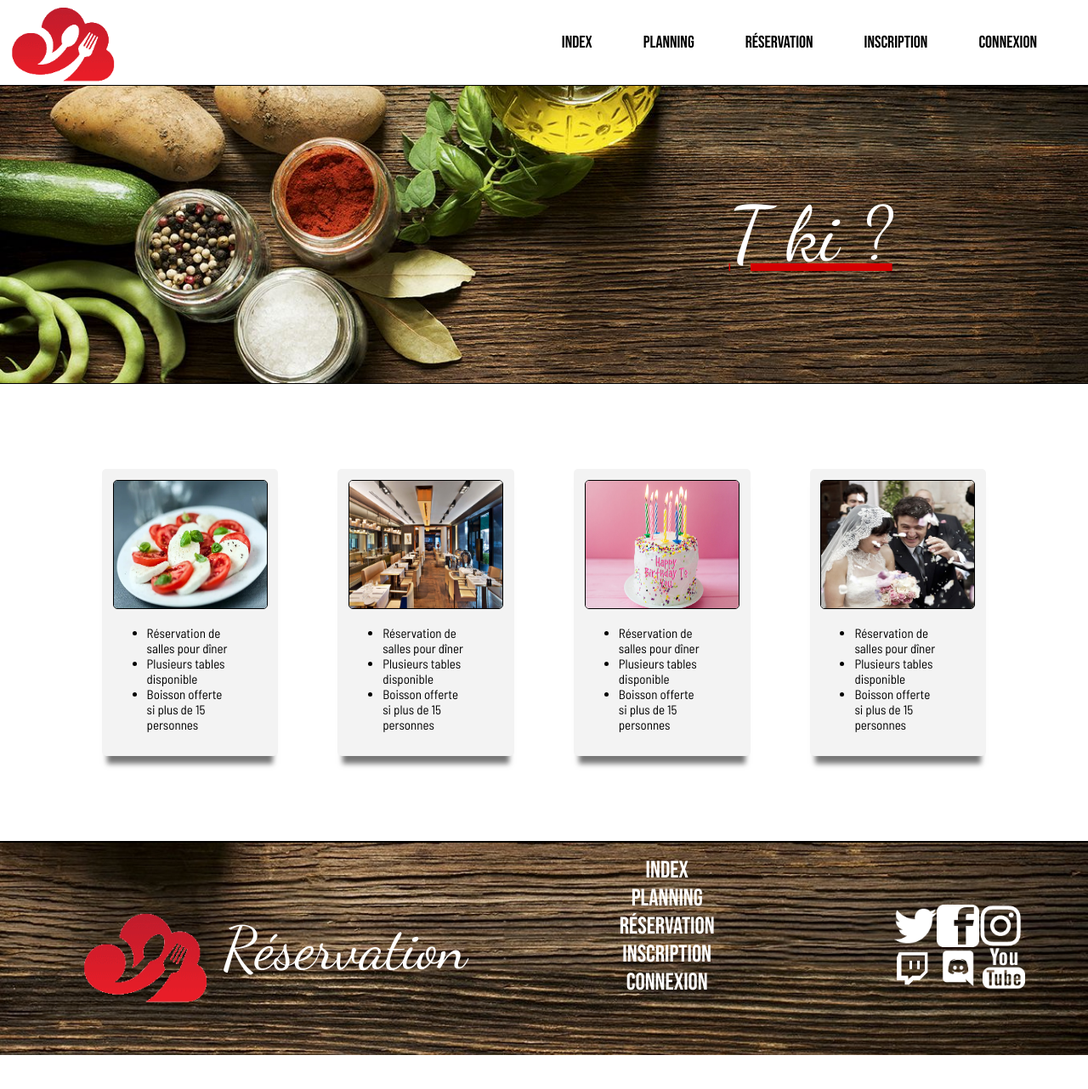
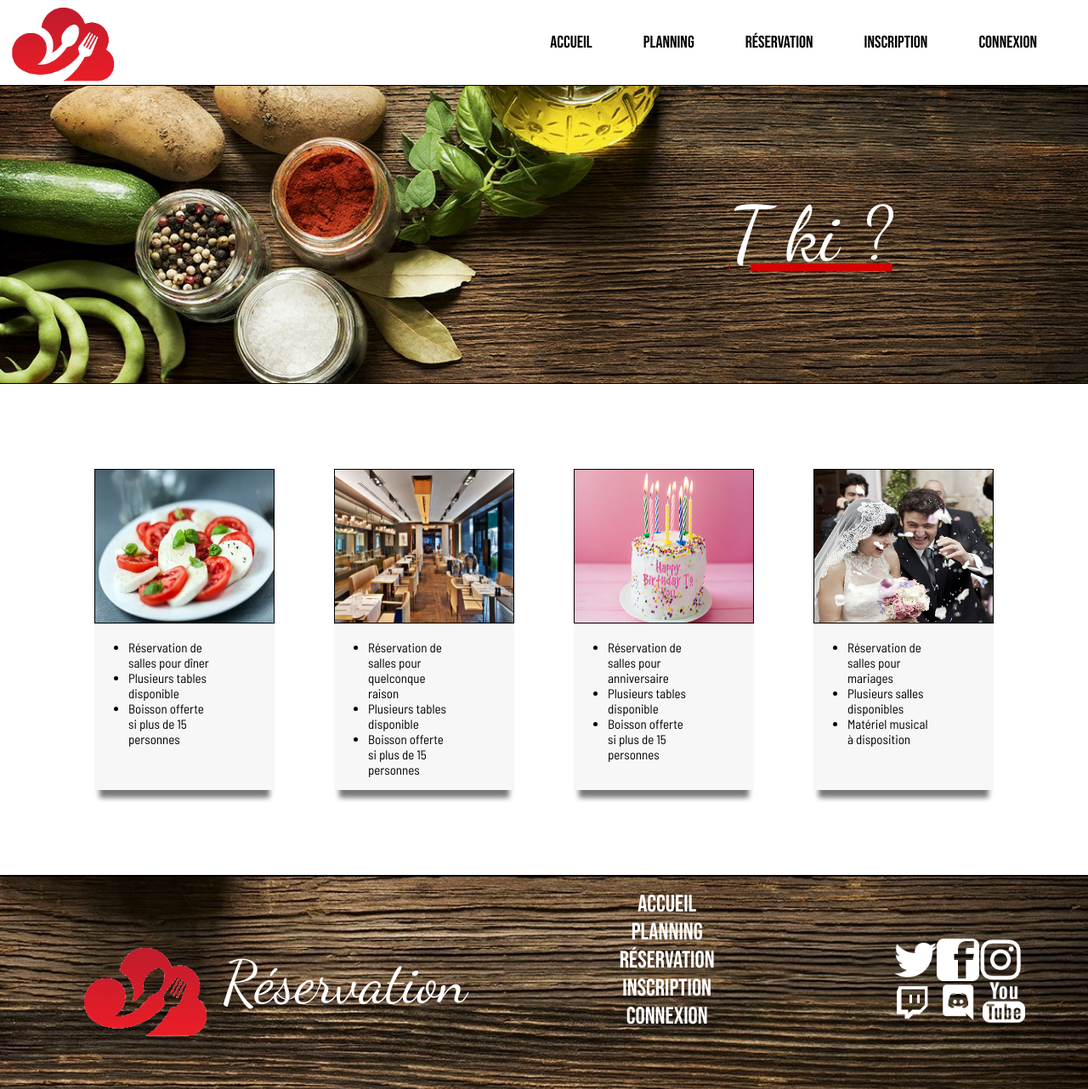
Before and after one commit to paul-le/reservation-salles, a PHP site: page / in a window 1280 px wide. Shown: the whole page at 85% size. Before the commit the page ends 1242 px from the top, so only its background shows below. Run offline with PHP 8.4, Linux system fonts and the light colour scheme.

Commit message:
Suite du projet

```diff
--- /dev/null
+++ b/footer.php
@@ -0,0 +1,35 @@
+<footer>
+            <section>
+                <article id="footerimglogo">
+                    <img src="images/logoreservationtrue.png">
+                    <span id="titrefooterlogo">Réservation</span>
+                </article>
+            </section>
+            <section>
+                <article>
+                    <ul>
+                        <li class="lifooter"><a href="index.php"> ACCUEIL </a></li>
+                        <li class="lifooter"><a href="planning.php"> PLANNING </a></li>
+                        <li class="lifooter"><a href="reservation.php"> RÉSERVATION </a></li>
+
+                        <?php if(!isset($_SESSION['login'])){?>
+                        <li class="lifooter"><a href="inscription.php"> INSCRIPTION </a></li>
+                        <li class="lifooter"><a href="connexion.php"> CONNEXION </a></li>
+                        <?php } if (isset($_SESSION['login'])){ ?>
+                        <li class="lifooter"><a href="profil.php"> PROFIL </a></li> <?php }?>
+                    </ul>
+                </article>
+            </section>
+            <section id="socialfootersection">
+                <article id="socialfooter">
+                    <img src="images/twitter.png">
+                    <img src="images/facebook.png">
+                    <img src="images/insta.png">
+                </article>
+                <article id="socialfooter2">
+                    <img src="images/twitch.png">
+                    <img src="images/discord.png">
+                    <img src="images/youtube.png">
+                </article>
+            </section>
+        </footer>
--- /dev/null
+++ b/header.php
@@ -0,0 +1,23 @@
+<header>
+            <nav>
+                <section id="menuflexing">
+                    <img id="logoheader" src="images/logoreservationtrue.png">
+                    <ul id="headerflex">
+                        <li class="liheader"><a href="index.php"> ACCUEIL </a></li>
+                        <li class="liheader"><a href="planning.php"> PLANNING </a></li>
+                        <li class="liheader"><a href="reservation.php"> RÉSERVATION </a></li>
+                        <?php if(!isset($_SESSION['login'])){?>
+                        <li class="liheader"><a href="inscription.php"> INSCRIPTION </a></li>
+                        <li class="liheader"><a href="connexion.php"> CONNEXION </a></li>
+                        <?php } if(isset($_SESSION['login'])){?>
+                        <li class="liheader"><a href="profil.php"> PROFIL </a></li>             <li class="liheader"><a href="logout.php"><img id="imglogout" src="images/deconnexion.png"></a></li>
+                        <?php }?>
+                    </ul>
+                </section>
+                <section id="bottomheaderbg">
+                    <section>
+                    <?php if(isset($_SESSION['login'])){echo "<span class=\"bienvenue\"> Bienvenue ".$_SESSION['login']."</span>";}else{echo "<span class=\"bienvenue\">T ki ?</span>";}?>
+                    </section>
+                </section>
+            </nav>
+        <header>
--- a/index.php
+++ b/index.php
@@ -9,29 +9,7 @@
         <link rel="stylesheet" href="style.css">
     </head>
     <body>
-        <header>
-            <nav>
-                <section id="menuflexing">
-                    <img id="logoheader" src="images/logoreservationtrue.png">
-                    <ul id="headerflex">
-                        <li class="liheader"><a href="index.php"> INDEX </a></li>
-                        <li class="liheader"><a href="planning.php"> PLANNING </a></li>
-                        <li class="liheader"><a href="reservation.php"> RÉSERVATION </a></li>
-                        <?php if(!isset($_SESSION['login'])){?>
-                        <li class="liheader"><a href="inscription.php"> INSCRIPTION </a></li>
-                        <li class="liheader"><a href="connexion.php"> CONNEXION </a></li>
-                        <?php } if(isset($_SESSION['login'])){?>
-                        <li class="liheader"><a href="profil.php"> PROFIL </a></li>             <li class="liheader"><a href="logout.php"><img id="imglogout" src="images/deconnexion.png"></a></li>
-                        <?php }?>
-                    </ul>
-                </section>
-                <section id="bottomheaderbg">
-                    <section>
-                    <?php if(isset($_SESSION['login'])){echo "<span class=\"bienvenue\"> Bienvenue ".$_SESSION['login']."</span>";}else{echo "<span class=\"bienvenue\">T ki ?</span>";}?>
-                    </section>
-                </section>
-            </nav>
-        <header>
+        <?php include("header.php")?>
         <main id="mainindex">
             <section class="sectionstyle">
                 <article class="articleimg">
@@ -51,7 +29,7 @@
                 </article>
                 <article>
                     <ul class="articleli1">
-                        <li>Réservation de salles pour dîner</li>
+                        <li>Réservation de salles pour quelconque raison</li>
                         <li>Plusieurs tables disponible</li>
                         <li>Boisson offerte si plus de 15 personnes</li>
                     </ul>
@@ -63,7 +41,7 @@
                 </article>
                 <article>
                     <ul class="articleli1">
-                        <li>Réservation de salles pour dîner</li>
+                        <li>Réservation de salles pour anniversaire</li>
                         <li>Plusieurs tables disponible</li>
                         <li>Boisson offerte si plus de 15 personnes</li>
                     </ul>
@@ -75,47 +53,13 @@
                 </article>
                 <article>
                     <ul class="articleli1">
-                        <li>Réservation de salles pour dîner</li>
-                        <li>Plusieurs tables disponible</li>
-                        <li>Boisson offerte si plus de 15 personnes</li>
+                        <li>Réservation de salles pour mariages</li>
+                        <li>Plusieurs salles disponibles</li>
+                        <li>Matériel musical à disposition</li>
                     </ul>
                 </article>
             </section>
         </main>
-        <footer>
-            <section>
-                <article id="footerimglogo">
-                    <img src="images/logoreservationtrue.png">
-                    <span id="titrefooterlogo">Réservation</span>
-                </article>
-            </section>
-            <section>
-                <article>
-                    <ul>
-                        <li class="lifooter"><a href="index.php"> INDEX </a></li>
-                        <li class="lifooter"><a href="planning.php"> PLANNING </a></li>
-                        <li class="lifooter"><a href="reservation.php"> RÉSERVATION </a></li>
-
-                        <?php if(!isset($_SESSION['login'])){?>
-                        <li class="lifooter"><a href="inscription.php"> INSCRIPTION </a></li>
-                        <li class="lifooter"><a href="connexion.php"> CONNEXION </a></li>
-                        <?php } if (isset($_SESSION['login'])){ ?>
-                        <li class="lifooter"><a href="profil.php"> PROFIL </a></li> <?php }?>
-                    </ul>
-                </article>
-            </section>
-            <section id="socialfootersection">
-                <article id="socialfooter">
-                    <img src="images/twitter.png">
-                    <img src="images/facebook.png">
-                    <img src="images/insta.png">
-                </article>
-                <article id="socialfooter2">
-                    <img src="images/twitch.png">
-                    <img src="images/discord.png">
-                    <img src="images/youtube.png">
-                </article>
-            </section>
-        </footer>
+            <?php include("footer.php")?>
     </body>
 </html>
--- a/logout.php
+++ b/logout.php
@@ -5,6 +5,6 @@ session_start();
 if(isset($_SESSION['login']))
         {
             session_destroy();
-            header('Location: connexion.php');
+            header('Location: index.php');
         }
                         ?>
--- a/style.css
+++ b/style.css
@@ -83,10 +89,9 @@ header{
 }
 
 .articleimg img{
-    width: 180px;
-    height: 150px;
+    width: 210px;
+    height: 180px;
     border:1px solid black;
-    border-radius: 5px 5px 5px 5px;
 }
 
 #mainindex{
@@ -112,13 +117,11 @@ header{
 }
 
 .sectionstyle{
-    background-color: rgb(243, 243, 243);
-    padding:1%;
+    background-color: rgb(247, 247, 247);
     box-shadow: 0 15px 6px -6px #777;
     flex-basis: 15px;
     margin-left:35px;
     margin-right:35px;
-    border-radius: 5px 5px 5px 5px;
 }
 
 .sectionstyle:hover{
```
Also changed, not shown: other parts of style.css (+98 -1 lines), connexion.php (+25 -17 lines), inscription.php (+15 -3 lines), profil.php (added).
